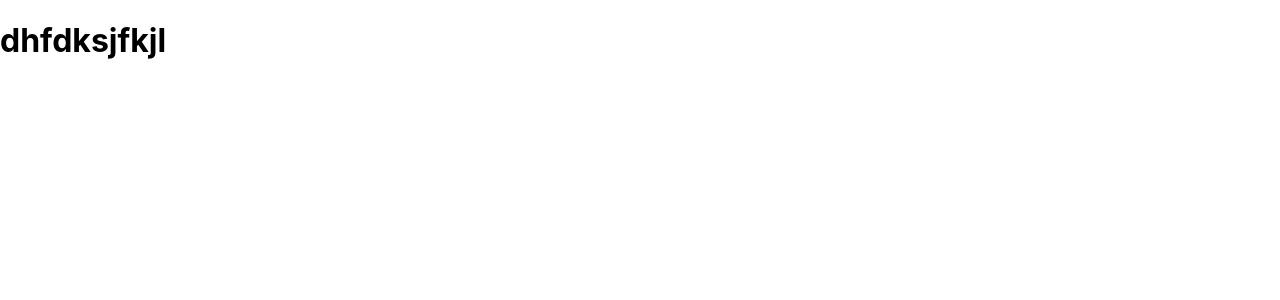
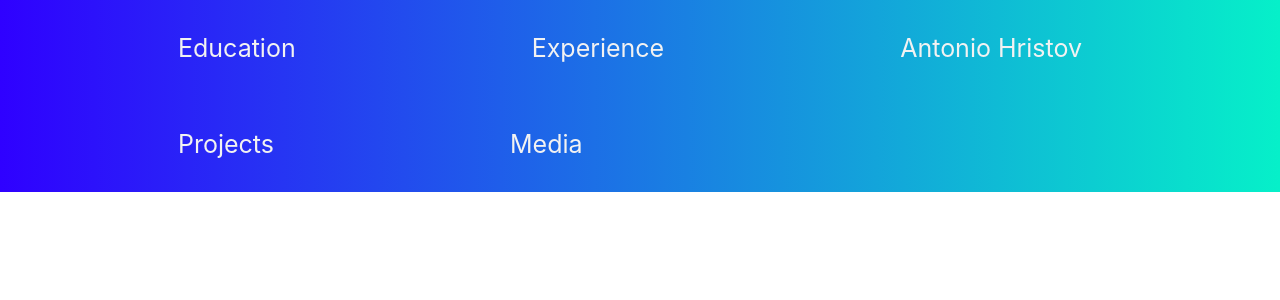
Before and after one commit to tonyhristov/tonyhristov-portfolio, a React (Create React App) app: page / in a window 1280 px wide. Shown: the top 300 px of the page. Built offline with nearby package versions, Linux system fonts and the light colour scheme.

Commit message:
feat: completed the header

```diff
--- a/public/index.html
+++ b/public/index.html
@@ -3,14 +3,16 @@
    <head>
       <meta charset="utf-8" />
       <link rel="icon" href="%PUBLIC_URL%/favicon.ico" />
-    <meta name="viewport" content="width=device-width, initial-scale=1" />
+      <!-- <meta name="viewport" content="width=device-width, initial-scale=1" /> -->
       <meta name="theme-color" content="#000000" />
       <meta
          name="description"
          content="Web site created using create-react-app"
       />
-
-
+      <meta
+         name="viewport"
+         content="width=device-width,initial-scale=1.0, maximum-scale=1, user-scalable=no"
+      />
       <!--
       Notice the use of %PUBLIC_URL% in the tags above.
       It will be replaced with the URL of the `public` folder during the build.
--- a/src/components/header/index.js
+++ b/src/components/header/index.js
@@ -1,12 +1,25 @@
 import { React } from 'react'
+import LinkComponent from '../link'
+import getLinks from '../../utils/navigation'
 import styles from './index.module.css'
 
 const Header = () => {
+   const links = getLinks
+
    return (
-      <header>
-         <h1 className={styles.t}>
-            Test nfsfkld s jfndgnsflgn sdkjn nfdlgnsdkljngfnjgdskSss
-         </h1>
+      <header className={styles.navigation}>
+         <div className={styles['header-links']}>
+            {links.map((navElement) => {
+               return (
+                  <LinkComponent
+                     key={navElement.title}
+                     href={navElement.link}
+                     title={navElement.title}
+                     type={'header'}
+                  />
+               )
+            })}
+         </div>
       </header>
    )
 }
--- a/src/components/header/index.module.css
+++ b/src/components/header/index.module.css
@@ -1,10 +1,10 @@
-.h {
-   background-image: linear-gradient(to right);
+.navigation {
+   overflow: hidden;
+   background-color: #333;
+   background-image: linear-gradient(to right, rgb(47, 0, 255), #06f0c9);
 }
 
-.t {
-   text-transform: uppercase;
-   background: linear-gradient(to right, #30cfd0 0%, #330867 100%);
-   -webkit-background-clip: text;
-   -webkit-text-fill-color: transparent;
+.header-links {
+   display: block;
+   margin-left: 60px;
 }
--- /dev/null
+++ b/src/components/link/index.js
@@ -0,0 +1,13 @@
+import React from 'react'
+import styles from './index.module.css'
+import { Link } from 'react-router-dom'
+
+const LinkComponent = ({ title, href, type }) => {
+   return (
+      <Link to={href} className={styles[`${type}-list-item`]}>
+         {title}
+      </Link>
+   )
+}
+
+export default LinkComponent
--- /dev/null
+++ b/src/components/link/index.module.css
@@ -0,0 +1,14 @@
+/* header */
+.header-list-item {
+   float: left;
+   color: #f2f2f2;
+   text-align: center;
+   margin: 33px 118px;
+   text-decoration: none;
+   font-size: 25px;
+}
+.header-list-item:hover {
+   -webkit-transform: scale(1.5);
+   -ms-transform: scale(1.5);
+   transform: scale(1.5);
+}
--- /dev/null
+++ b/src/components/page-layout/index.js
@@ -0,0 +1,14 @@
+import React from 'react'
+import Header from '../header'
+
+const PageLayout = (props) => {
+   return (
+      <div>
+         <Header />
+
+         <div>{props.children}</div>
+      </div>
+   )
+}
+
+export default PageLayout
--- a/src/pages/HomePage/index.js
+++ b/src/pages/HomePage/index.js
@@ -1,10 +1,11 @@
-import { React } from 'react'
+import React from 'react'
+import PageLayout from '../../components/page-layout'
 
 const HomePage = () => {
    return (
-      <div>
-         <h1>dhfdksjfkjl</h1>
-      </div>
+      <PageLayout>
+         <div></div>
+      </PageLayout>
    )
 }
 
--- /dev/null
+++ b/src/utils/navigation.js
@@ -0,0 +1,24 @@
+const getLinks = [
+   {
+      title: 'Education',
+      link: '/education',
+   },
+   {
+      title: 'Experience',
+      link: '/experience',
+   },
+   {
+      title: 'Antonio Hristov',
+      link: '/',
+   },
+   {
+      title: 'Projects',
+      link: '/projects',
+   },
+   {
+      title: 'Media',
+      link: '/media',
+   },
+]
+
+export default getLinks
```
Also changed, not shown: src/components/page-layout/index.module.css (added). Lines whose indentation alone changed are shown as unchanged.
